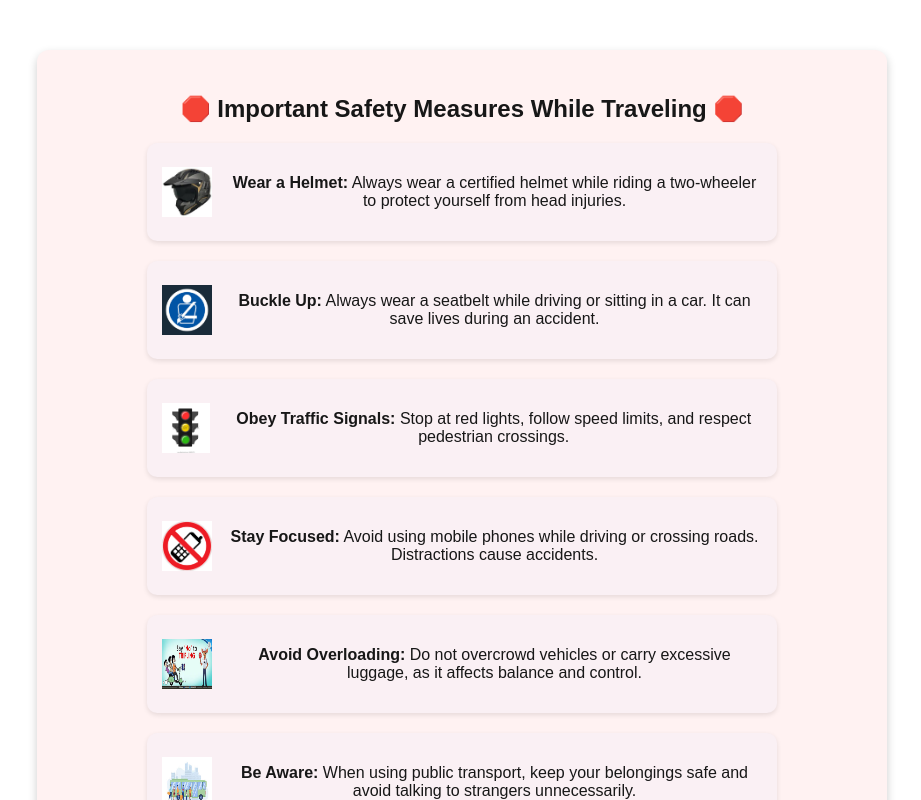
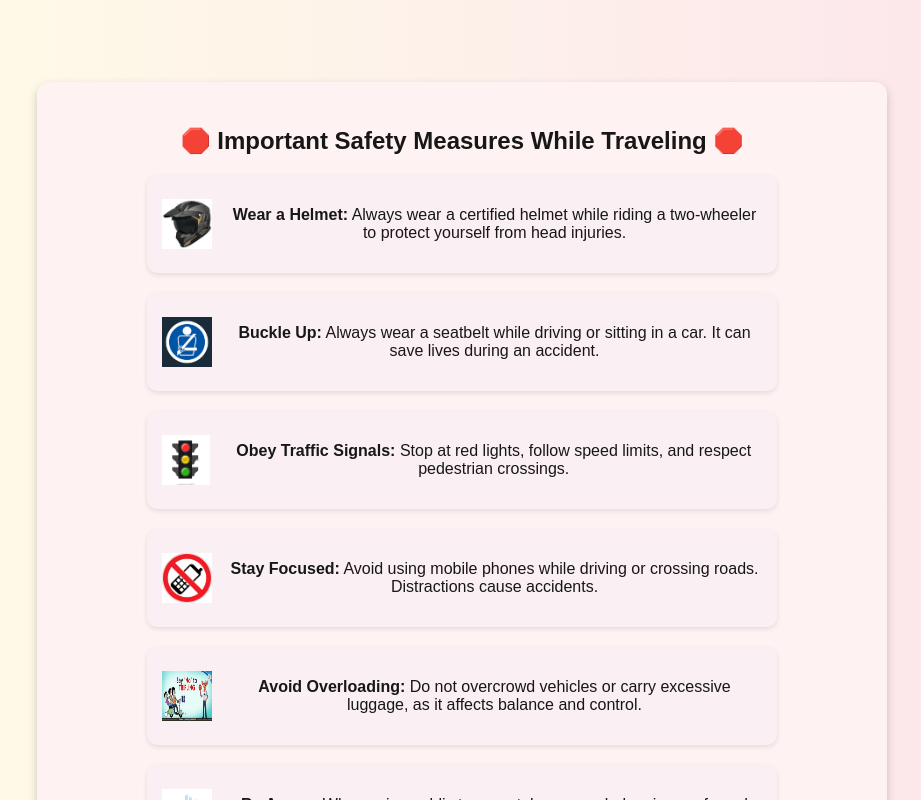
Before and after one commit to surya1604surya/Accident-Tracking, a Next.js app: page /page4 in a window 1280 px wide. Shown: the top 800 px of the page, without its empty margins (178-1099 px from the left). Built offline with nearby package versions, Linux system fonts and the light colour scheme.

Commit message:
Update page.js

```diff
--- a/src/app/page4/page.js
+++ b/src/app/page4/page.js
@@ -13,6 +13,7 @@ export default function Page4() {
   }, []);
 
   return (
+    <div className={styles.homeBody}>
     <div className={styles.div1}>
       <h2>🛑 Important Safety Measures While Traveling 🛑</h2>
 
@@ -77,6 +78,6 @@ export default function Page4() {
           <p><b>Emergency Preparedness:</b> Save important helpline numbers and inform family about your travel route.</p>
         </div>
       </div>
-    </div>
+    </div> </div>
   );
 }
```
